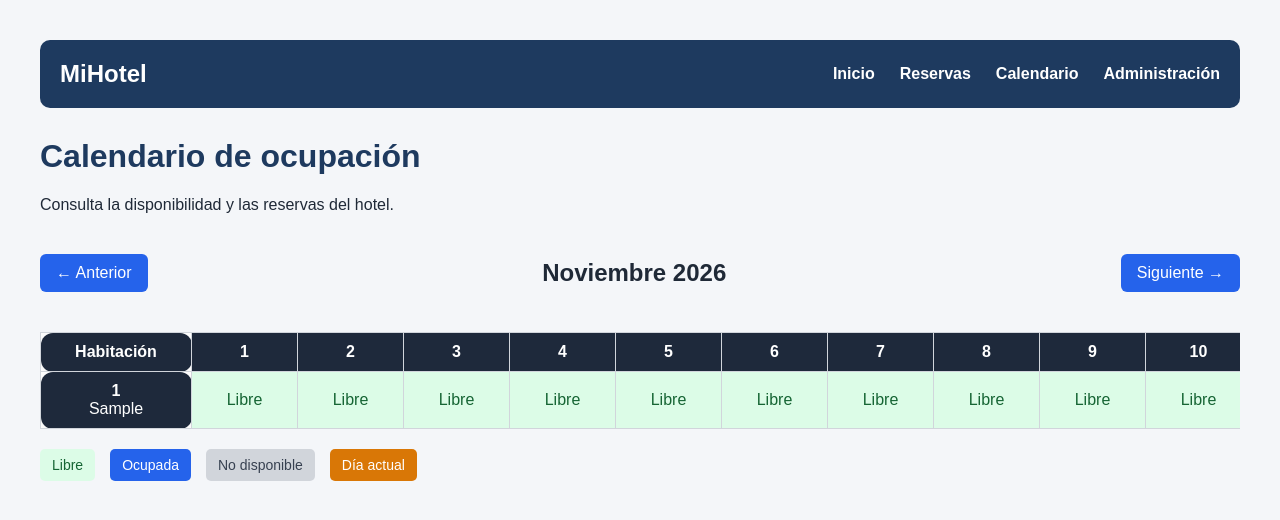
After one commit to RAKYM33/MiHotel-Django, a Django app: page /calendario/ in a window 1280 px wide. The commit adds this page. Shown: the top 520 px of the page. Run offline with Django 5.2, Linux system fonts and the light colour scheme; a user stored in the database is signed in; tables that the repository leaves empty hold one stand-in row (values such as "Sample post").

Commit message:
Add occupancy calendar and security tests

```diff
--- a/mihotel/urls.py
+++ b/mihotel/urls.py
@@ -1,6 +1,12 @@
 from django.contrib import admin
 from django.urls import path
-from reservas.views import inicio, listado_reservas, eliminar_reserva, editar_reserva
+from reservas.views import (
+    inicio,
+    listado_reservas,
+    eliminar_reserva,
+    editar_reserva,
+    calendario
+)
 
 urlpatterns = [
     path("admin/", admin.site.urls),
@@ -8,4 +14,5 @@ urlpatterns = [
     path("reservas/", listado_reservas),
     path("reservas/eliminar/<int:reserva_id>/", eliminar_reserva),
     path("reservas/editar/<int:reserva_id>/", editar_reserva),
+    path("calendario/", calendario, name="calendario"),
 ]
--- a/reservas/templates/reservas/base.html
+++ b/reservas/templates/reservas/base.html
@@ -13,10 +13,11 @@
 
       <a href="/">Inicio</a>
 
-      {% if user.is_staff %}
-      <a href="/reservas/">Reservas</a>
-      <a href="/admin/">Administración</a>
-      {% endif %}
+{% if user.is_staff %}
+<a href="/reservas/">Reservas</a>
+<a href="/calendario/">Calendario</a>
+<a href="/admin/">Administración</a>
+{% endif %}
     </nav>
 
     <main>{% block contenido %} {% endblock %}</main>
--- /dev/null
+++ b/reservas/templates/reservas/calendario.html
@@ -0,0 +1,208 @@
+{% extends "reservas/base.html" %}
+
+{% block titulo %}Calendario - MiHotel{% endblock %}
+
+{% block contenido %}
+
+<style>
+    .planning {
+        width: 100%;
+        overflow-x: auto;
+        margin-top: 25px;
+    }
+
+    .planning-cabecera {
+        display: flex;
+        justify-content: space-between;
+        align-items: center;
+        gap: 15px;
+        margin: 25px 0;
+    }
+
+    .planning-cabecera a {
+        background: #2563eb;
+        color: white;
+        padding: 10px 16px;
+        border-radius: 6px;
+        text-decoration: none;
+    }
+
+    .planning table {
+        border-collapse: collapse;
+        width: 100%;
+    }
+
+    .planning th,
+    .planning td {
+        border: 1px solid #d1d5db;
+        padding: 10px;
+        text-align: center;
+        min-width: 85px;
+    }
+
+    .planning th {
+        background: #1e293b;
+        color: white;
+    }
+
+    .planning .habitacion {
+        position: sticky;
+        left: 0;
+        background: #1e293b;
+        color: white;
+        min-width: 130px;
+        z-index: 1;
+    }
+
+    .planning .libre {
+        background: #dcfce7;
+        color: #166534;
+    }
+
+    .planning .ocupada {
+        background: #2563eb;
+        color: white;
+    }
+
+    .planning .ocupada a {
+        color: white;
+        text-decoration: none;
+        display: block;
+        font-size: 12px;
+    }
+
+    .planning .ocupada:hover {
+        background: #1d4ed8;
+    }
+
+    .planning .no-disponible {
+        background: #d1d5db;
+        color: #374151;
+    }
+
+    .planning .hoy {
+        background: #d97706;
+    }
+
+    .planning-leyenda {
+        display: flex;
+        flex-wrap: wrap;
+        gap: 15px;
+        margin-top: 20px;
+    }
+
+    .planning-leyenda span {
+        padding: 8px 12px;
+        border-radius: 5px;
+        font-size: 14px;
+    }
+</style>
+
+<h1>Calendario de ocupación</h1>
+
+<p>Consulta la disponibilidad y las reservas del hotel.</p>
+
+<div class="planning-cabecera">
+
+    <a href="?mes={{ anterior.month }}&anio={{ anterior.year }}">
+        ← Anterior
+    </a>
+
+    <h2>{{ nombre_mes }} {{ anio }}</h2>
+
+    <a href="?mes={{ siguiente.month }}&anio={{ siguiente.year }}">
+        Siguiente →
+    </a>
+
+</div>
+
+<div class="planning">
+
+    <table>
+
+        <thead>
+            <tr>
+                <th class="habitacion">Habitación</th>
+
+                {% for dia in dias %}
+                    <th class="{% if dia == hoy %}hoy{% endif %}">
+                        {{ dia.day }}
+                    </th>
+                {% endfor %}
+            </tr>
+        </thead>
+
+        <tbody>
+
+            {% for fila in planning %}
+
+                <tr>
+
+                    <td class="habitacion">
+                        <strong>{{ fila.habitacion.numero }}</strong>
+                        <br>
+                        {{ fila.habitacion.tipo }}
+                    </td>
+
+                    {% for celda in fila.celdas %}
+
+                        {% if celda.reserva %}
+
+                            <td class="ocupada">
+                                <a href="/reservas/editar/{{ celda.reserva.id }}/"
+                                   title="{{ celda.reserva.cliente }}">
+                                    {{ celda.reserva.cliente|truncatechars:12 }}
+                                </a>
+                            </td>
+
+                        {% elif not fila.habitacion.disponible %}
+
+                            <td class="no-disponible">—</td>
+
+                        {% else %}
+
+                            <td class="libre">Libre</td>
+
+                        {% endif %}
+
+                    {% endfor %}
+
+                </tr>
+
+            {% empty %}
+
+                <tr>
+                    <td colspan="32">
+                        No hay habitaciones registradas.
+                    </td>
+                </tr>
+
+            {% endfor %}
+
+        </tbody>
+
+    </table>
+
+</div>
+
+<div class="planning-leyenda">
+
+    <span style="background: #dcfce7; color: #166534;">
+        Libre
+    </span>
+
+    <span style="background: #2563eb; color: white;">
+        Ocupada
+    </span>
+
+    <span style="background: #d1d5db; color: #374151;">
+        No disponible
+    </span>
+
+    <span style="background: #d97706; color: white;">
+        Día actual
+    </span>
+
+</div>
+
+{% endblock %}
--- a/reservas/views.py
+++ b/reservas/views.py
@@ -2,7 +2,8 @@ from django.shortcuts import render, redirect, get_object_or_404
 from django.core.exceptions import ValidationError
 from django.db import transaction
 from .models import Habitacion, Reserva
-from datetime import date
+from datetime import date, timedelta
+from calendar import monthrange
 from .forms import ReservaForm
 from django.contrib.admin.views.decorators import staff_member_required
 
@@ -143,3 +144,85 @@ def editar_reserva(request, reserva_id):
         "form": form,
         "reserva": reserva
     })
+
+@staff_member_required
+def calendario(request):
+    hoy = date.today()
+
+    try:
+        anio = int(request.GET.get("anio", hoy.year))
+        mes = int(request.GET.get("mes", hoy.month))
+        primer_dia = date(anio, mes, 1)
+    except (ValueError, OverflowError):
+        anio = hoy.year
+        mes = hoy.month
+        primer_dia = date(anio, mes, 1)
+
+    if anio < 2 or anio > 9998:
+        anio = hoy.year
+        mes = hoy.month
+        primer_dia = date(anio, mes, 1)
+
+    numero_dias = monthrange(anio, mes)[1]
+    ultimo_dia = date(anio, mes, numero_dias)
+    fin_periodo = ultimo_dia + timedelta(days=1)
+
+    dias = [
+        primer_dia + timedelta(days=i)
+        for i in range(numero_dias)
+    ]
+
+    habitaciones = Habitacion.objects.all().order_by("numero")
+
+    reservas = Reserva.objects.filter(
+        fecha_entrada__lt=fin_periodo,
+        fecha_salida__gt=primer_dia
+    ).select_related("habitacion")
+
+    ocupacion = {}
+
+    for reserva in reservas:
+        dia = max(reserva.fecha_entrada, primer_dia)
+        fin = min(reserva.fecha_salida, fin_periodo)
+
+        while dia < fin:
+            ocupacion[(reserva.habitacion_id, dia)] = reserva
+            dia += timedelta(days=1)
+
+    planning = []
+
+    for habitacion in habitaciones:
+        celdas = []
+
+        for dia in dias:
+            reserva = ocupacion.get((habitacion.id, dia))
+
+            celdas.append({
+                "dia": dia,
+                "reserva": reserva
+            })
+
+        planning.append({
+            "habitacion": habitacion,
+            "celdas": celdas
+        })
+
+    anterior = primer_dia - timedelta(days=1)
+    siguiente = fin_periodo
+
+    meses = [
+        "Enero", "Febrero", "Marzo", "Abril",
+        "Mayo", "Junio", "Julio", "Agosto",
+        "Septiembre", "Octubre", "Noviembre", "Diciembre"
+    ]
+
+    return render(request, "reservas/calendario.html", {
+        "planning": planning,
+        "dias": dias,
+        "mes": mes,
+        "anio": anio,
+        "nombre_mes": meses[mes - 1],
+        "anterior": anterior,
+        "siguiente": siguiente,
+        "hoy": hoy
+    })
```
Also changed, not shown: reservas/tests.py (+29 -0 lines).
